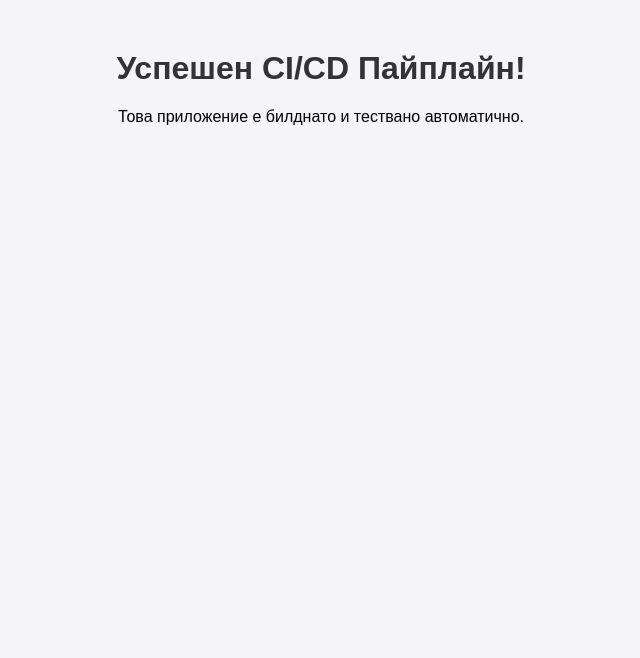
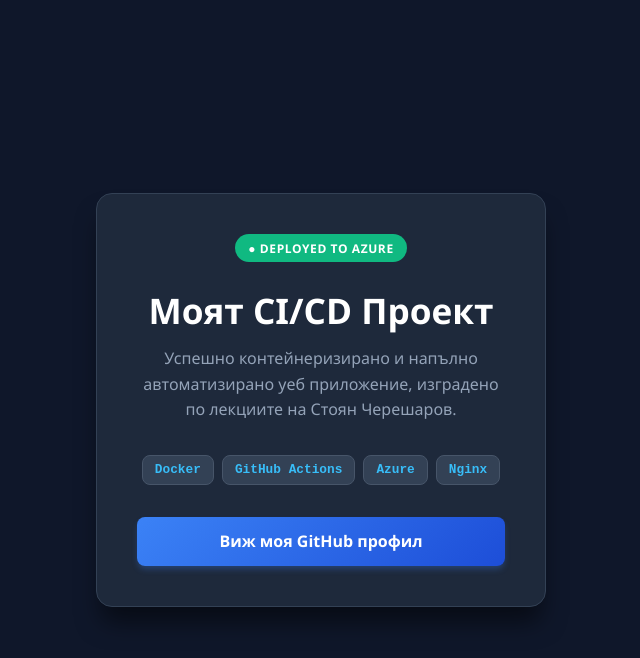
Before and after one commit to YasenaPetrova/my-cicd-project, a plain HTML site: page index.html in a window 1280 px wide. Shown: the whole page, without its empty margins (319-959 px from the left). Drawn offline with Linux system fonts and the light colour scheme.

Commit message:
Add new interactive HTML portfolio design

```diff
--- a/index.html
+++ b/index.html
@@ -2,14 +2,33 @@
 <html lang="bg">
 <head>
     <meta charset="UTF-8">
-    <title>Моят CI/CD Проект</title>
+    <meta name="viewport" content="width=device-width, initial-scale=1.0">
+    <title>Моят DevOps Проект</title>
     <style>
-        body { font-family: Arial, sans-serif; text-align: center; margin-top: 50px; background-color: #f4f4f9; }
-        h1 { color: #333; }
+        * { margin: 0; padding: 0; box-sizing: border-box; }
+        body { font-family: 'Segoe UI', Arial, sans-serif; background: #0f172a; color: #f8fafc; display: flex; justify-content: center; align-items: center; min-height: 100vh; }
+        .card { background: #1e293b; padding: 2.5rem; border-radius: 1rem; box-shadow: 0 20px 25px -5px rgba(0,0,0,0.5); text-align: center; max-width: 450px; width: 90%; border: 1px solid #334155; }
+        .badge { background: #10b981; color: white; padding: 0.35rem 0.85rem; border-radius: 9999px; font-weight: bold; font-size: 0.75rem; display: inline-block; margin-bottom: 1.5rem; letter-spacing: 0.05em; }
+        h1 { font-size: 2.2rem; margin-bottom: 0.75rem; color: #ffffff; font-weight: 800; }
+        p { color: #94a3b8; font-size: 1rem; line-height: 1.6; margin-bottom: 2rem; }
+        .tech-stack { display: flex; justify-content: center; gap: 0.5rem; margin-bottom: 2rem; flex-wrap: wrap; }
+        .tech { background: #334155; color: #38bdf8; padding: 0.4rem 0.75rem; border-radius: 0.5rem; font-size: 0.8rem; font-family: monospace; font-weight: 600; border: 1px solid #475569; }
+        .btn { display: inline-block; background: linear-gradient(135deg, #3b82f6, #1d4ed8); color: white; padding: 0.85rem 2rem; border-radius: 0.5rem; text-decoration: none; font-weight: 600; transition: all 0.2s ease; width: 100%; box-shadow: 0 4px 6px -1px rgba(59, 130, 246, 0.3); }
+        .btn:hover { transform: translateY(-2px); box-shadow: 0 10px 15px -3px rgba(59, 130, 246, 0.4); }
     </style>
 </head>
 <body>
-    <h1>Успешен CI/CD Пайплайн!</h1>
-    <p>Това приложение е билднато и тествано автоматично.</p>
+    <div class="card">
+        <span class="badge">● DEPLOYED TO AZURE</span>
+        <h1>Моят CI/CD Проект</h1>
+        <p>Успешно контейнеризирано и напълно автоматизирано уеб приложение, изградено по лекциите на Стоян Черешаров.</p>
+        <div class="tech-stack">
+            <span class="tech">Docker</span>
+            <span class="tech">GitHub Actions</span>
+            <span class="tech">Azure</span>
+            <span class="tech">Nginx</span>
+        </div>
+        <a href="https://github.com/YasenaPetrova" target="_blank" class="btn">Виж моя GitHub профил</a>
+    </div>
 </body>
 </html>
```
